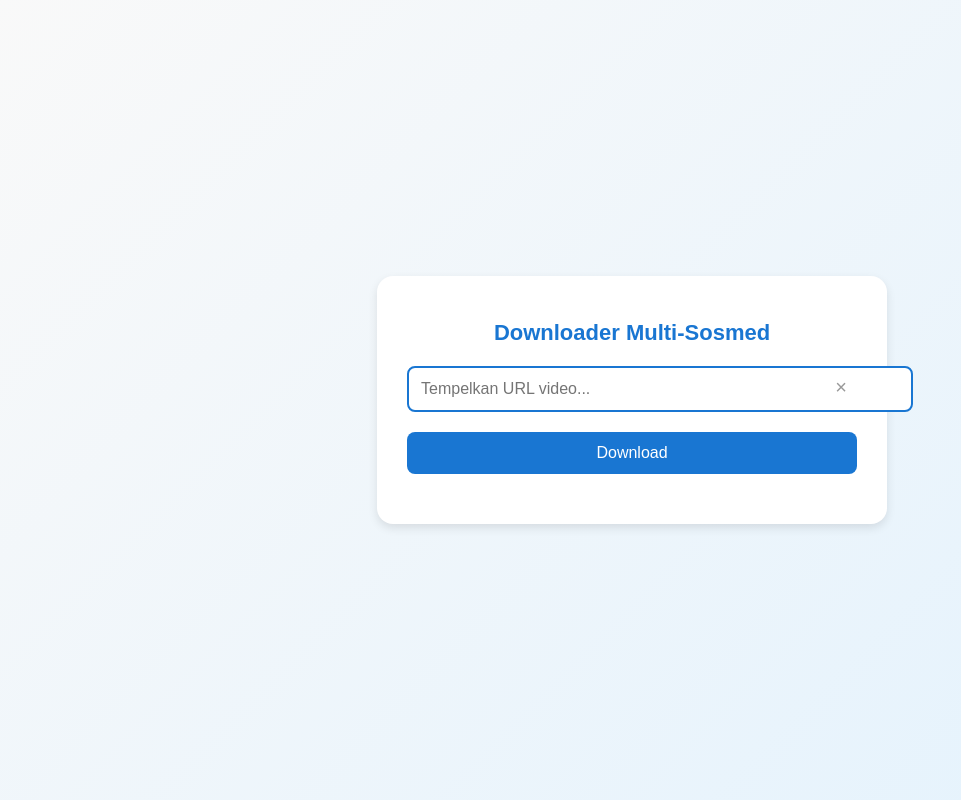
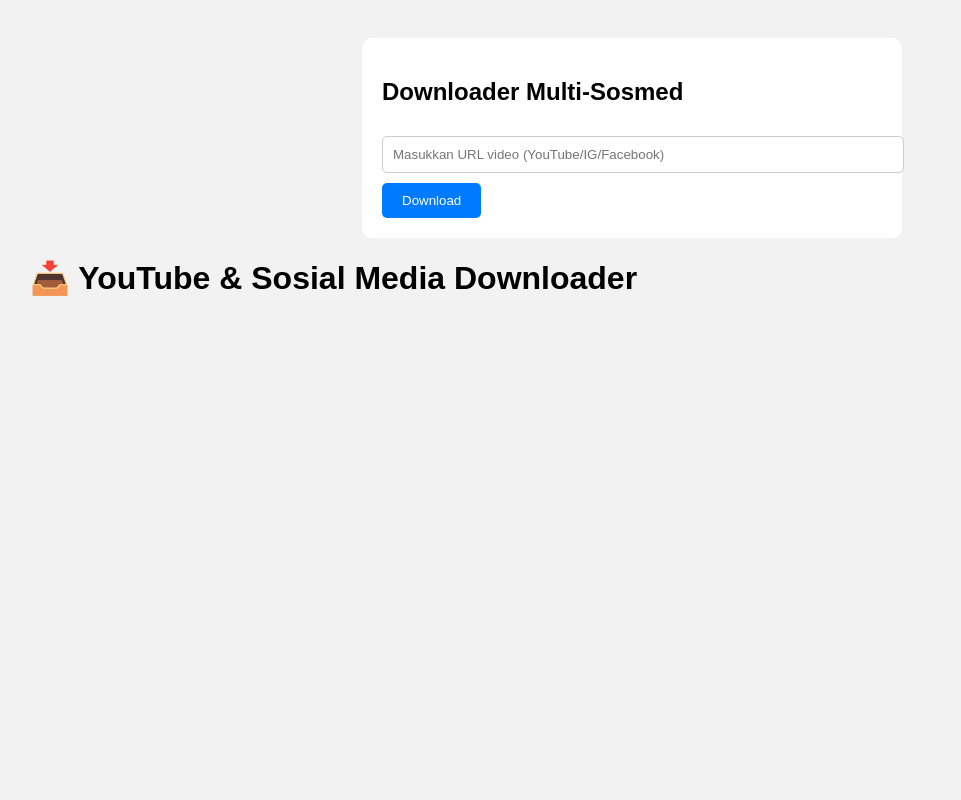
Before and after one commit to sta-973/vidosun, a Flask app: page / in a window 1280 px wide. Shown: the whole page, without its empty margins (8-969 px from the left). Run offline with Flask 3, Linux system fonts and the light colour scheme.

Commit message:
Add files via upload

```diff
--- a/app.py
+++ b/app.py
@@ -1,62 +1,33 @@
-from flask import Flask, render_template, request, jsonify
-from flask_cors import CORS
-import subprocess
+from flask import Flask, render_template, request, send_file
+from download_video import download_video
 import os
-import uuid
 
 app = Flask(__name__)
-CORS(app)
 
-# Folder download (otomatis dibuat kalau belum ada)
-DOWNLOAD_FOLDER = os.path.join(os.getcwd(), "downloads")
-os.makedirs(DOWNLOAD_FOLDER, exist_ok=True)
+# Folder download
+DOWNLOAD_DIR = os.path.join(os.path.dirname(__file__), "downloads")
+os.makedirs(DOWNLOAD_DIR, exist_ok=True)
 
-@app.route('/')
+@app.route('/', methods=['GET', 'POST'])
 def home():
-    return render_template('index.html')
+    message = ""
+    file_path = None
+    if request.method == 'POST':
+        url = request.form.get('url')
+        if url:
+            hasil = download_video(url)
+            if os.path.isfile(hasil):
+                file_path = hasil
+            else:
+                message = hasil
+    return render_template('index.html', message=message, file_path=file_path)
 
-@app.route('/download', methods=['POST'])
-def download_video():
-    data = request.get_json()
-    url = data.get('url')
-
-    if not url:
-        return jsonify({'success': False, 'error': 'URL kosong!'})
-
-    try:
-        # Nama file unik
-        unique_name = str(uuid.uuid4()) + ".mp4"
-        output_path = os.path.join(DOWNLOAD_FOLDER, unique_name)
-
-        # Jalankan yt-dlp melalui python -m agar pasti terdeteksi
-        cmd = [
-            "python", "-m", "yt_dlp",
-            "-f", "b",
-            "-o", output_path,
-            url
-        ]
-        subprocess.run(cmd, check=True)
-
-        # Pastikan file berhasil diunduh
-        if not os.path.exists(output_path):
-            return jsonify({'success': False, 'error': 'File tidak ditemukan setelah unduh.'})
-
-        # Kirim link unduhan (Render akan menyediakan URL publik)
-        file_url = f"/getfile/{unique_name}"
-        return jsonify({'success': True, 'url': file_url})
-
-    except subprocess.CalledProcessError as e:
-        return jsonify({'success': False, 'error': f'Gagal download: {e}'})
-    except Exception as e:
-        return jsonify({'success': False, 'error': str(e)})
-
-@app.route('/getfile/<filename>')
-def get_file(filename):
-    file_path = os.path.join(DOWNLOAD_FOLDER, filename)
-    if os.path.exists(file_path):
-        return app.send_static_file(file_path)
-    else:
-        return "File tidak ditemukan", 404
+@app.route('/download/<filename>')
+def download_file(filename):
+    path = os.path.join(DOWNLOAD_DIR, filename)
+    if os.path.exists(path):
+        return send_file(path, as_attachment=True)
+    return "File tidak ditemukan", 404
 
 if __name__ == '__main__':
-    app.run(host='0.0.0.0', port=int(os.environ.get('PORT', 5000)))
+    app.run(debug=True)
--- a/templates/index.html
+++ b/templates/index.html
@@ -1,112 +1,33 @@
 <!DOCTYPE html>
 <html lang="id">
 <head>
-  <meta charset="UTF-8" />
-  <meta name="viewport" content="width=device-width, initial-scale=1.0" />
-  <title>Downloader Multi-Sosmed</title>
-  <style>
-    body {
-      font-family: Arial, sans-serif;
-      background: linear-gradient(135deg, #f9f9f9, #e3f2fd);
-      display: flex;
-      justify-content: center;
-      align-items: center;
-      height: 100vh;
-      margin: 0;
-    }
-    .container {
-      background: #fff;
-      border-radius: 16px;
-      padding: 30px;
-      box-shadow: 0 4px 10px rgba(0,0,0,0.1);
-      text-align: center;
-      width: 90%;
-      max-width: 450px;
-    }
-    h1 {
-      font-size: 22px;
-      margin-bottom: 20px;
-      color: #1976d2;
-    }
-    .input-box {
-      position: relative;
-    }
-    input {
-      width: 100%;
-      padding: 12px 40px 12px 12px;
-      border: 2px solid #1976d2;
-      border-radius: 8px;
-      font-size: 16px;
-      outline: none;
-    }
-    .clear-btn {
-      position: absolute;
-      right: 10px;
-      top: 10px;
-      cursor: pointer;
-      font-size: 20px;
-      color: #999;
-    }
-    button {
-      margin-top: 20px;
-      width: 100%;
-      padding: 12px;
-      background: #1976d2;
-      color: white;
-      border: none;
-      border-radius: 8px;
-      font-size: 16px;
-      cursor: pointer;
-    }
-    button:hover {
-      background: #1565c0;
-    }
-    .result {
-      margin-top: 20px;
-    }
-  </style>
+    <meta charset="UTF-8">
+    <title>Downloader Multi-Sosmed</title>
+    <link rel="icon" type="image/x-icon" href="{{ url_for('static', filename='favicon.ico') }}">
+    <style>
+        body { font-family: Arial, sans-serif; background: #f2f2f2; padding: 30px; }
+        .container { max-width: 500px; margin: auto; background: #fff; padding: 20px; border-radius: 10px; }
+        input[type=text] { width: 100%; padding: 10px; margin: 10px 0; border-radius: 5px; border: 1px solid #ccc; }
+        button { padding: 10px 20px; background: #007BFF; color: white; border: none; border-radius: 5px; cursor: pointer; }
+        button:hover { background: #0056b3; }
+        .message { color: red; margin: 10px 0; }
+        .download-link { margin-top: 15px; display: block; }
+    </style>
 </head>
 <body>
-  <div class="container">
-    <h1>Downloader Multi-Sosmed</h1>
-    <div class="input-box">
-      <input type="text" id="url" placeholder="Tempelkan URL video..." />
-      <span class="clear-btn" onclick="document.getElementById('url').value=''">&times;</span>
+      <div class="container">
+        <h2>Downloader Multi-Sosmed</h2>
+        <form method="POST">
+            <input type="text" name="url" placeholder="Masukkan URL video (YouTube/IG/Facebook)" required>
+            <button type="submit">Download</button>
+        </form>
+        {% if message %}
+            <div class="message">{{ message }}</div>
+        {% endif %}
+        {% if file_path %}
+            <a class="download-link" href="{{ url_for('download_file', filename=file_path.split('/')[-1]) }}">⬇️ Klik untuk download video</a>
+        {% endif %}
     </div>
-    <button onclick="downloadVideo()">Download</button>
-    <div class="result" id="result"></div>
-  </div>
-
-  <script>
-    async function downloadVideo() {
-      const url = document.getElementById("url").value.trim();
-      const result = document.getElementById("result");
-
-      if (!url) {
-        result.innerHTML = "Masukkan URL terlebih dahulu.";
-        return;
-      }
-
-      result.innerHTML = "Sedang memproses... ⏳";
-
-      try {
-        const response = await fetch("/download", {
-          method: "POST",
-          headers: { "Content-Type": "application/json" },
-          body: JSON.stringify({ url })
-        });
-
-        const data = await response.json();
-
-        if (data.success) {
-          result.innerHTML = `<a href="${data.url}" target="_blank">Klik untuk download file 🎬</a>`;
-        } else {
-          result.innerHTML = "Gagal download: " + data.error;
-        }
-      } catch (err) {
-        result.innerHTML = "Terjadi kesalahan: " + err.message;
-      }
-    }
-  </script>
+    <h1>📥 YouTube & Sosial Media Downloader</h1>
 </body>
 </html>
```
Also changed, not shown: download_video.py (added, +29 -0 lines), static/favicon.ico (added).
